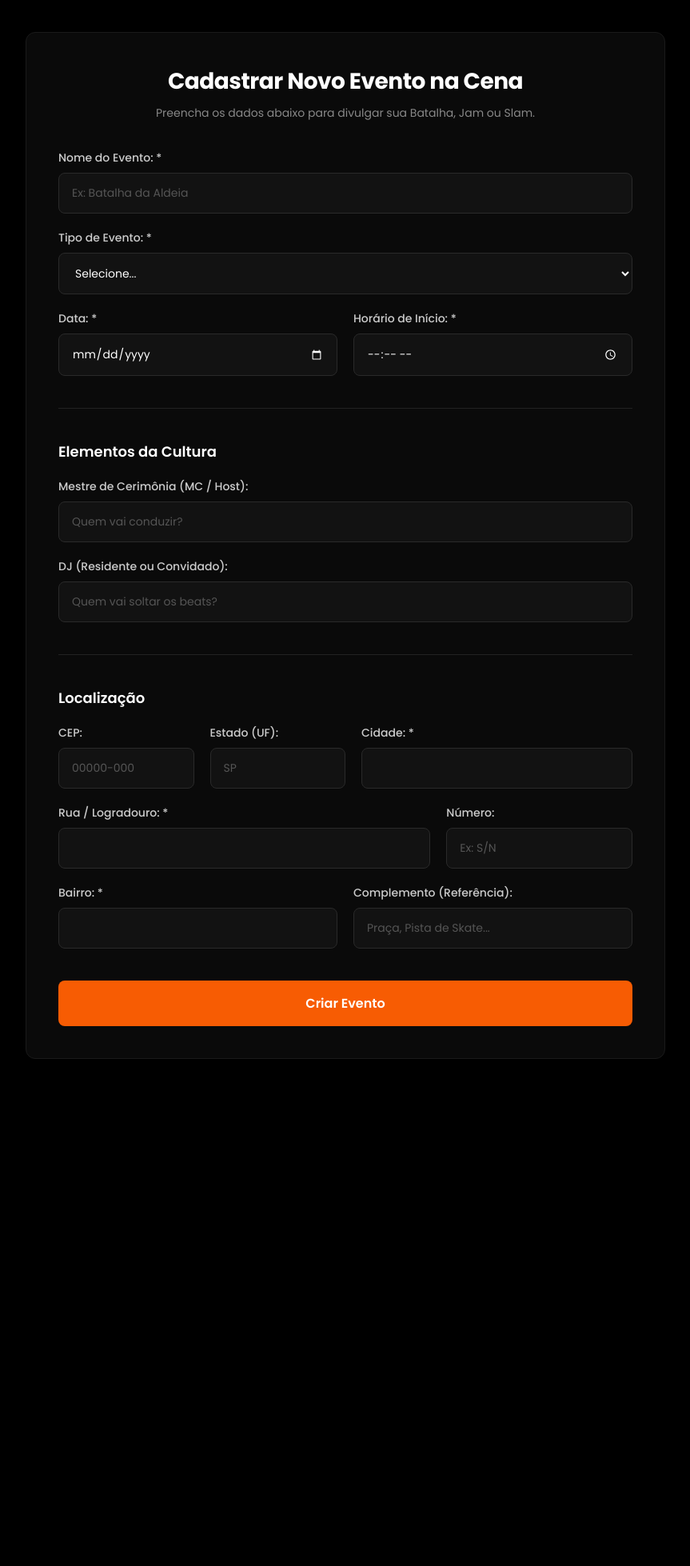
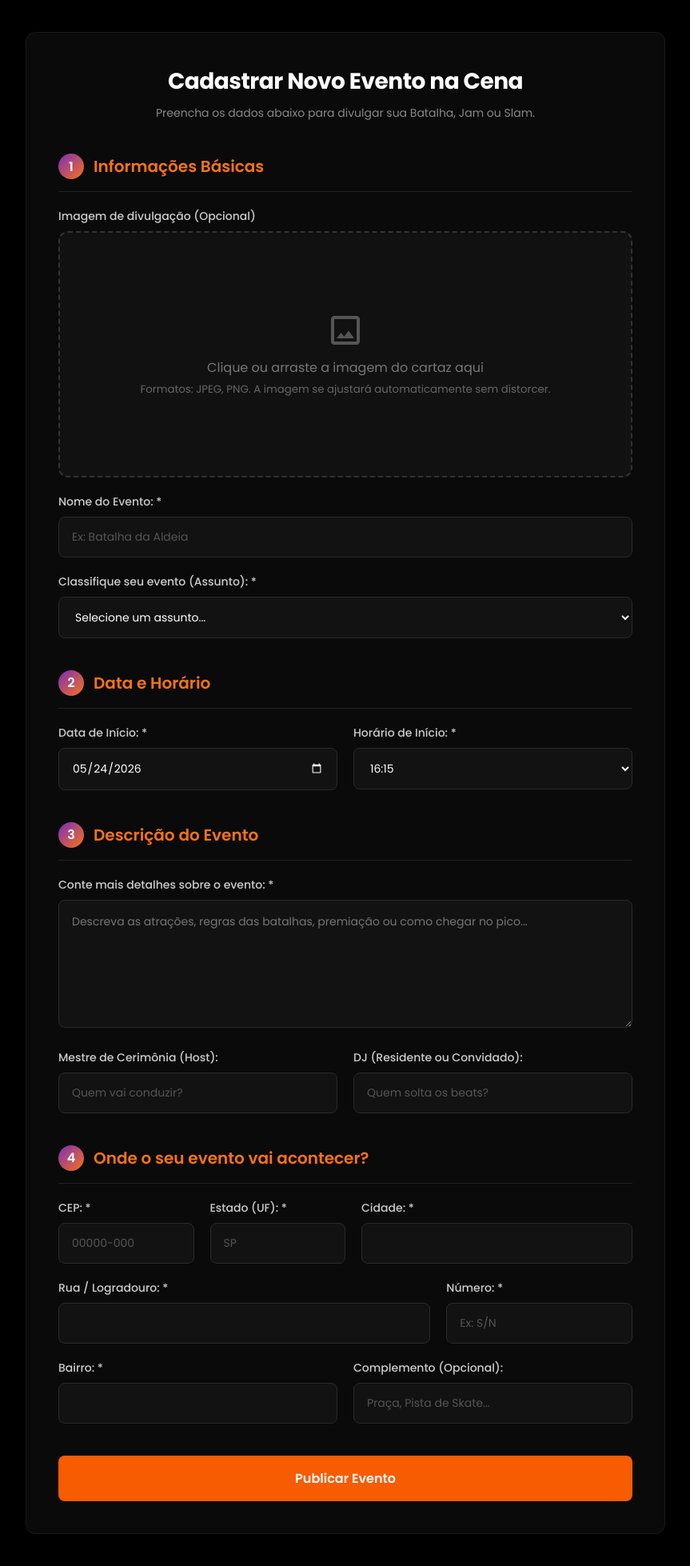
Before and after one commit to yangomestech/tcc, a PHP site: page /controllers/evento-process.php in a window 1280 px wide. Shown: the part 76-2034 px from the top of the page at 80% size, without its empty margins (208-1071 px from the left). Before the commit the page ends 1400 px from the top, so only its background shows below. Run offline with PHP 8.4, Linux system fonts and the light colour scheme; a user stored in the database is signed in; data comes from the database, SQL or seed files in the repository; a stand-in replaces the project's code that opens the database connection.

Commit message:
estilização do cadastro de eventos

```diff
--- a/assets/css/cadastro-evento.css
+++ b/assets/css/cadastro-evento.css
@@ -177,7 +177,7 @@ body {
 }
 
 .dropdown-list a:hover svg {
-    color: #0099ff;
+    color: #7b2cbf;
 }
 
 .dropdown-list .divider {
@@ -376,3 +376,118 @@ hr {
         padding: 20px;
     }
 }
+
+/* Adicione no final do seu arquivo cadastro-evento.css atual */
+
+/* === TÍTULOS NUMERADOS TEMATIZADOS === */
+.section-title {
+    color: #f97316;
+    font-size: 20px;
+    font-weight: 600;
+    margin: 40px 0 20px 0;
+    display: flex;
+    align-items: center;
+    gap: 12px;
+    border-bottom: 1px solid #222;
+    padding-bottom: 15px;
+}
+
+.section-title span.num {
+    background: linear-gradient(135deg, #7b2cbf, #f97316); /* Tema Roxo e Laranja */
+    color: #fff;
+    width: 32px;
+    height: 32px;
+    display: flex;
+    align-items: center;
+    justify-content: center;
+    border-radius: 50%;
+    font-size: 16px;
+}
+
+/* === CAIXA DE UPLOAD DE IMAGEM (ESTILO SYMPLA) === */
+.image-upload-box {
+    width: 100%;
+    aspect-ratio: 21 / 9; /* Mantém a proporção retangular de banner em qualquer tela */
+    background-color: #111;
+    border: 2px dashed #333;
+    border-radius: 12px;
+    display: flex;
+    justify-content: center;
+    align-items: center;
+    cursor: pointer;
+    position: relative;
+    overflow: hidden;
+    transition: all 0.3s ease;
+}
+
+.image-upload-box:hover {
+    border-color: #f97316;
+    background-color: #181818;
+}
+
+.image-upload-box input[type="file"] {
+    position: absolute;
+    width: 100%;
+    height: 100%;
+    opacity: 0;
+    cursor: pointer;
+    z-index: 10;
+}
+
+.upload-placeholder {
+    display: flex;
+    flex-direction: column;
+    align-items: center;
+    color: #777;
+    pointer-events: none;
+    text-align: center;
+    padding: 20px;
+}
+
+.upload-placeholder svg {
+    color: #555;
+    margin-bottom: 10px;
+    transition: color 0.3s ease;
+}
+
+.image-upload-box:hover .upload-placeholder svg {
+    color: #f97316;
+}
+
+/* MAGICA DA IMAGEM SEM DISTORÇÃO */
+.preview-image {
+    width: 100%;
+    height: 100%;
+    /* O "contain" ajusta automaticamente mantendo a proporção, preenchendo os vãos com fundo preto.
+       Se preferir que a imagem cubra e seja "recortada" nas bordas para ficar cheia, mude para "cover" */
+    object-fit: contain;
+    display: none;
+    position: absolute;
+    top: 0;
+    left: 0;
+    background-color: #000;
+}
+
+/* === TEXTAREA DA DESCRIÇÃO === */
+textarea.form-control {
+    width: 100%;
+    min-height: 160px;
+    padding: 16px;
+    background-color: #121212;
+    border: 1px solid #2a2a2a;
+    border-radius: 8px;
+    color: #ffffff;
+    font-size: 14px;
+    outline: none;
+    resize: vertical; /* Permite esticar apenas para baixo */
+    transition: all 0.3s ease;
+}
+
+textarea.form-control:focus {
+    border-color: #7b2cbf; /* Roxo do tema quando selecionado */
+    box-shadow: 0 0 0 3px rgba(123, 44, 191, 0.15);
+}
+
+select {
+    cursor: pointer;
+}
--- a/assets/css/styleDashboard.css
+++ b/assets/css/styleDashboard.css
@@ -582,7 +582,7 @@ footer {
 }
 
 .dropdown-list a:hover svg {
-    color: #0099ff; /* Azul sutil para manter o feedback visual ao passar o mouse */
+    color: #7b2cbf; /* Roxo sutil para manter o feedback visual ao passar o mouse */
 }
 
 .dropdown-list .divider {
--- /dev/null
+++ b/assets/js/cadastroEvento.js
@@ -0,0 +1,85 @@
+document.addEventListener("DOMContentLoaded", () => {
+
+    // 1. Lógica de exibição Condicional de Estilos de Dança
+    const tipoSelect = document.getElementById('id_tipo');
+    const blocoDanca = document.getElementById('bloco_estilos_danca');
+    const checkboxesDanca = document.querySelectorAll('.checkbox-estilo');
+
+    tipoSelect.addEventListener('change', function() {
+        const text = this.options[this.selectedIndex].text.toLowerCase();
+        // Se a opção selecionada for Dança ou Jam, mostramos os estilos
+        if(text.includes('dança') || text.includes('jam')) {
+            blocoDanca.style.display = 'block';
+        } else {
+            blocoDanca.style.display = 'none';
+            checkboxesDanca.forEach(cb => cb.checked = false); // Limpa as opções ocultas
+        }
+    });
+
+    // 2. Data Default: Amanhã
+    const dataInput = document.getElementById('data_evento');
+    const amanha = new Date();
+    amanha.setDate(amanha.getDate() + 1);
+    dataInput.value = amanha.toISOString().split('T')[0];
+
+    // 3. Horários (Select de 15 em 15 min) & Auto-Select
+    const horarioSelect = document.getElementById('horario_evento');
+    let agora = new Date();
+
+    // Calcula os próximos 15 minutos arredondados
+    let minutosAtuais = agora.getMinutes();
+    let resto = 15 - (minutosAtuais % 15);
+    let minutosAlvo = minutosAtuais + resto;
+    let horaAlvo = agora.getHours();
+
+    if (minutosAlvo >= 60) {
+        minutosAlvo -= 60;
+        horaAlvo += 1;
+    }
+    if (horaAlvo >= 24) horaAlvo = 0;
+
+    const formatTime = (h, m) => `${h.toString().padStart(2, '0')}:${m.toString().padStart(2, '0')}`;
+    const tempoAlvoStr = formatTime(horaAlvo, minutosAlvo);
+
+    for(let h = 0; h < 24; h++) {
+        for(let m = 0; m < 60; m += 15) {
+            let timeStr = formatTime(h, m);
+            let option = document.createElement('option');
+            option.value = timeStr + ":00"; // Salva no banco com segundos
+            option.text = timeStr;
+
+            // Marca o alvo calculado (ex: se entrou 11:46, marca 12:00)
+            if (timeStr === tempoAlvoStr) {
+                option.selected = true;
+            }
+            horarioSelect.appendChild(option);
+        }
+    }
+
+    // 4. Preview da Imagem de Upload (Modo Sympla, aspecto seguro)
+    const inputImagem = document.getElementById('imagem_evento');
+    const previewContainer = document.getElementById('image-preview-container');
+    const previewImage = document.getElementById('preview-image');
+    const uploadText = document.getElementById('upload-text');
+
+    inputImagem.addEventListener('change', function() {
+        const file = this.files[0];
+        if (file) {
+            const reader = new FileReader();
+            reader.onload = function(e) {
+                previewImage.src = e.target.result;
+                previewImage.style.display = 'block';
+                uploadText.style.display = 'none';
+                previewContainer.style.borderStyle = 'solid';
+                previewContainer.style.borderColor = '#f97316';
+            }
+            reader.readAsDataURL(file);
+        } else {
+            previewImage.style.display = 'none';
+            previewImage.src = '';
+            uploadText.style.display = 'flex';
+            previewContainer.style.borderStyle = 'dashed';
+            previewContainer.style.borderColor = '#333';
+        }
+    });
+});
--- a/config/conexao.php
+++ /dev/null
@@ -1,18 +0,0 @@
-<?php
-$host = "100.98.177.14";
-$user = "root";
-$pass = "root";
-$db = "tcc";
-
-try {
-    // Cria a conexão usando PDO
-    $conn = new PDO("mysql:host=$host;dbname=$db;charset=utf8mb4", $user, $pass);
-
-    // Configura o PDO para disparar exceções (Isso faz o bloco try/catch do cadastro funcionar perfeitamente)
-    $conn->setAttribute(PDO::ATTR_ERRMODE, PDO::ERRMODE_EXCEPTION);
-
-} catch (PDOException $e) {
-    // Se der erro, para o sistema e avisa
-    die("Erro de conexão. A cena está temporariamente fora do ar. :( " . $e->getMessage());
-}
-?>
--- a/controllers/cadastro-process.php
+++ b/controllers/cadastro-process.php
@@ -1,6 +1,6 @@
 <?php
 session_start();
-require_once __DIR__ . '/../config/conexao.php';
+require_once __DIR__ . '/../config/.conexao.php';
 
 if ($_SERVER['REQUEST_METHOD'] !== 'POST') {
     header('Location: ../views/cadastro.php');
--- a/controllers/evento-process.php
+++ b/controllers/evento-process.php
@@ -1,47 +1,65 @@
 <?php
 session_start();
 
-// 1. PROTEÇÃO DE ROTA E CONTROLE DE ACESSO
 if (!isset($_SESSION['id_usuario'])) {
     die("Acesso negado. Apenas usuários logados podem criar eventos.");
 }
 
-// 2. CONEXÃO COM O BANCO DE DADOS
-require_once '../config/conexao.php';
+require_once '../config/.conexao.php';
 
-$mensagem = ''; // Variável para armazenar mensagens de sucesso ou erro para a View
+$mensagem = '';
 
-// 3. PROCESSAMENTO DO FORMULÁRIO (POST)
 if ($_SERVER["REQUEST_METHOD"] == "POST") {
 
-    // Coleta dos dados
     $id_tipo        = $_POST['id_tipo'];
     $nome_evento    = $_POST['nome_evento'];
     $data_evento    = $_POST['data_evento'];
     $horario_evento = $_POST['horario_evento'];
+    $descricao      = $_POST['descricao'];
     $mc_host        = !empty($_POST['mc_host']) ? $_POST['mc_host'] : null;
     $dj             = !empty($_POST['dj']) ? $_POST['dj'] : null;
 
-    // Endereço
+    // Localização
     $cep         = $_POST['cep'];
     $estado      = $_POST['estado'];
     $cidade      = $_POST['cidade'];
     $bairro      = $_POST['bairro'];
     $rua         = $_POST['rua'];
-    $numero      = !empty($_POST['numero']) ? $_POST['numero'] : null;
+    $numero      = $_POST['numero'];
     $complemento = !empty($_POST['complemento']) ? $_POST['complemento'] : null;
 
-    // Array de estilos selecionados
     $estilos = isset($_POST['estilos']) ? $_POST['estilos'] : [];
+    $caminho_imagem = null;
 
+    // LÓGICA DE UPLOAD DE IMAGEM
+    if (isset($_FILES['imagem_evento']) && $_FILES['imagem_evento']['error'] === UPLOAD_ERR_OK) {
+        $extensao = strtolower(pathinfo($_FILES['imagem_evento']['name'], PATHINFO_EXTENSION));
+        $formatos_permitidos = ['jpg', 'jpeg', 'png', 'webp'];
+
+        if (in_array($extensao, $formatos_permitidos)) {
+            $novo_nome = uniqid('evento_') . '.' . $extensao;
+            $diretorio_destino = '../uploads/eventos/';
+
+            if (!is_dir($diretorio_destino)) {
+                mkdir($diretorio_destino, 0755, true);
+            }
+
+            if (move_uploaded_file($_FILES['imagem_evento']['tmp_name'], $diretorio_destino . $novo_nome)) {
+                $caminho_imagem = 'uploads/eventos/' . $novo_nome; // Caminho relativo salvo no banco
+            }
+        } else {
+            $mensagem = "<div class='msg-erro'>Formato de imagem inválido. Use JPG, PNG ou WEBP.</div>";
+        }
+    }
+
+    if(empty($mensagem)) {
         try {
-        // Transação PDO: Tudo ou nada
             $conn->beginTransaction();
 
             $sqlEvento = "INSERT INTO evento
-            (id_usuario, id_tipo, nome_evento, data_evento, horario_evento, mc_host, dj, cep, estado, cidade, bairro, rua, numero, complemento)
+                (id_usuario, id_tipo, nome_evento, data_evento, horario_evento, descricao, imagem_evento, mc_host, dj, cep, estado, cidade, bairro, rua, numero, complemento)
                 VALUES
-            (:id_usuario, :id_tipo, :nome_evento, :data_evento, :horario_evento, :mc_host, :dj, :cep, :estado, :cidade, :bairro, :rua, :numero, :complemento)";
+                (:id_usuario, :id_tipo, :nome_evento, :data_evento, :horario_evento, :descricao, :imagem_evento, :mc_host, :dj, :cep, :estado, :cidade, :bairro, :rua, :numero, :complemento)";
 
             $stmt = $conn->prepare($sqlEvento);
             $stmt->execute([
@@ -50,6 +68,8 @@ if ($_SERVER["REQUEST_METHOD"] == "POST") {
                 ':nome_evento'   => $nome_evento,
                 ':data_evento'   => $data_evento,
                 ':horario_evento'=> $horario_evento,
+                ':descricao'     => $descricao,
+                ':imagem_evento' => $caminho_imagem,
                 ':mc_host'       => $mc_host,
                 ':dj'            => $dj,
                 ':cep'           => $cep,
@@ -63,11 +83,9 @@ if ($_SERVER["REQUEST_METHOD"] == "POST") {
 
             $id_evento_gerado = $conn->lastInsertId();
 
-        // Inserção dos estilos de dança (se houver)
             if (!empty($estilos)) {
                 $sqlEstilo = "INSERT INTO ligacao_evento_estilo (id_evento, id_estilo_danca) VALUES (:id_evento, :id_estilo)";
                 $stmtEstilo = $conn->prepare($sqlEstilo);
-
                 foreach ($estilos as $id_estilo) {
                     $stmtEstilo->execute([
                         ':id_evento' => $id_evento_gerado,
@@ -77,20 +95,17 @@ if ($_SERVER["REQUEST_METHOD"] == "POST") {
             }
 
             $conn->commit();
-        $mensagem = "<div class='msg-sucesso'>Evento cadastrado com sucesso! A cena agradece.</div>";
+            $mensagem = "<div class='msg-sucesso'>Evento publicado com sucesso na cena!</div>";
 
         } catch (Exception $e) {
             $conn->rollBack();
-        $mensagem = "<div class='msg-erro'>Erro ao cadastrar evento. Tente novamente.</div>";
+            $mensagem = "<div class='msg-erro'>Erro ao salvar o evento: " . $e->getMessage() . "</div>";
+        }
     }
 }
 
-// 4. BUSCAS PARA PREENCHER O FORMULÁRIO DINAMICAMENTE
-// Essas variáveis serão utilizadas lá na View
 $tipos_evento = $conn->query("SELECT id_tipo, nome_tipo FROM tipo_evento ORDER BY nome_tipo")->fetchAll(PDO::FETCH_ASSOC);
 $estilos_danca = $conn->query("SELECT id_estilo_danca, nome_estilo FROM estilo_danca ORDER BY nome_estilo")->fetchAll(PDO::FETCH_ASSOC);
 
-// 5. CARREGAMENTO DA VIEW
-// Depois de toda a lógica feita, chamamos a interface visual
 require_once '../views/cadastro-evento.php';
 ?>
--- a/controllers/login-process.php
+++ b/controllers/login-process.php
@@ -1,6 +1,6 @@
 <?php
 session_start();
-require_once __DIR__ . '/../config/conexao.php';
+require_once __DIR__ . '/../config/.conexao.php';
 
 if ($_SERVER['REQUEST_METHOD'] !== 'POST') {
     header("Location: ../views/login.php");
--- a/views/cadastro-evento.php
+++ b/views/cadastro-evento.php
@@ -3,30 +3,15 @@ if (session_status() === PHP_SESSION_NONE) {
     session_start();
 }
 
-// Verifica login (descomente na versão final se necessário)
-// if (!isset($_SESSION['id_usuario'])) {
-//     header("Location: '/../views/login.php");
-//     exit();
-// }
-
 $username = $_SESSION['username'] ?? 'Usuário';
-
-// Lógica para pegar as iniciais do usuário
 $words = explode(" ", trim($username));
-$initials = "";
-if (count($words) >= 2) {
-    $initials = strtoupper(substr($words[0], 0, 1) . substr($words[1], 0, 1));
-} else {
-    $initials = strtoupper(substr($words[0], 0, 2));
-}
-
-// E-mail fallback
+$initials = count($words) >= 2 ? strtoupper(substr($words[0], 0, 1) . substr($words[1], 0, 1)) : strtoupper(substr($words[0], 0, 2));
 $email = $_SESSION['email_usuario'] ?? 'usuario@beatstreet.com';
 
-// Mock das variáveis de formulário (remova/adapte no seu código real)
+// Fallback de variáveis do controlador (para não quebrar a view se acessada diretamente)
 $mensagem = $mensagem ?? "";
-$tipos_evento = $tipos_evento ?? [['id_tipo'=>1, 'nome_tipo'=>'Batalha de Rima'], ['id_tipo'=>2, 'nome_tipo'=>'Jam de Breaking']];
-$estilos_danca = $estilos_danca ?? [['id_estilo_danca'=>1, 'nome_estilo'=>'Breaking'], ['id_estilo_danca'=>2, 'nome_estilo'=>'Popping']];
+$tipos_evento = $tipos_evento ?? [];
+$estilos_danca = $estilos_danca ?? [];
 ?>
 <!DOCTYPE html>
 <html lang="pt-BR">
@@ -39,11 +24,11 @@ $estilos_danca = $estilos_danca ?? [['id_estilo_danca'=>1, 'nome_estilo'=>'Break
 <body>
 
     <header class="header-sympla">
-        <a href="../views/dashboard.php" class="logo">
+        <a href="../controllers/dashboard-process.php" class="logo">
             BEA<span class="roxo">T</span>S<span class="laranja">T</span>REET
         </a>
 
-        <nav class="nav-links nav-desktop">
+<nav class="nav-links nav-desktop">
             <div class="user-menu-container">
                 <button class="user-profile-btn" id="userMenuBtn">
                     <svg class="hamburger-icon" viewBox="0 0 24 24" width="24" height="24"><path d="M3 18h18v-2H3v2zm0-5h18v-2H3v2zm0-7v2h18V6H3z" fill="currentColor"/></svg>
@@ -66,7 +51,7 @@ $estilos_danca = $estilos_danca ?? [['id_estilo_danca'=>1, 'nome_estilo'=>'Break
 
                         <li><a href="../controllers/evento-process.php"><svg viewBox="0 0 24 24" width="20" height="20"><path d="M12 2C6.48 2 2 6.48 2 12s4.48 10 10 10 10-4.48 10-10S17.52 2 12 2zm5 11h-4v4h-2v-4H7v-2h4V7h2v4h4v2z" fill="currentColor"/></svg> Criar evento</a></li>
 
-                        <li><a href="#"><svg viewBox="0 0 24 24" width="20" height="20"><path d="M19 4h-1V2h-2v2H8V2H6v2H5c-1.11 0-1.99.9-1.99 2L3 20c0 1.1.89 2 2 2h14c1.1 0 2-.9 2-2V6c0-1.1-.9-2-2-2zm0 16H5V10h14v10z" fill="currentColor"/></svg> Meus eventos</a></li>
+                        <li><a href="#"><svg viewBox="0 0 24 24" width="20" height="20"><path d="M19 4h-1V2h-2v2H8V2H6v2H5c-1.1 0-1.99.9-1.99 2L3 20c0 1.1.89 2 2 2h14c1.1 0 2-.9 2-2V6c0-1.1-.9-2-2-2zm0 16H5V10h14v10z" fill="currentColor"/></svg> Meus eventos</a></li>
 
                         <li class="divider"></li>
 
@@ -88,48 +73,40 @@ $estilos_danca = $estilos_danca ?? [['id_estilo_danca'=>1, 'nome_estilo'=>'Break
 
             <?= $mensagem ?>
 
-            <form method="POST" action="">
+            <form method="POST" action="../controllers/evento-process.php" enctype="multipart/form-data">
+
+                <h3 class="section-title"><span class="num">1</span> Informações Básicas</h3>
+
+                <div class="form-group">
+                    <label>Imagem de divulgação (Opcional)</label>
+                    <div class="image-upload-box" id="image-preview-container">
+                        <input type="file" id="imagem_evento" name="imagem_evento" accept="image/png, image/jpeg, image/webp">
+                        <div class="upload-placeholder" id="upload-text">
+                            <svg viewBox="0 0 24 24" width="48" height="48"><path d="M19 3H5c-1.1 0-2 .9-2 2v14c0 1.1.9 2 2 2h14c1.1 0 2-.9 2-2V5c0-1.1-.9-2-2-2zm0 16H5V5h14v14zm-5.04-6.71l-2.75 3.54-1.96-2.36L6.5 17h11l-3.54-4.71z" fill="currentColor"/></svg>
+                            <span>Clique ou arraste a imagem do cartaz aqui</span>
+                            <small style="color: #666; margin-top: 5px;">Formatos: JPEG, PNG. A imagem se ajustará automaticamente sem distorcer.</small>
+                        </div>
+                        <img id="preview-image" class="preview-image" src="" alt="Pré-visualização do Evento">
+                    </div>
+                </div>
+
                 <div class="form-group">
                     <label for="nome_evento">Nome do Evento: *</label>
                     <input type="text" id="nome_evento" name="nome_evento" placeholder="Ex: Batalha da Aldeia" required>
                 </div>
 
                 <div class="form-group">
-                    <label for="id_tipo">Tipo de Evento: *</label>
+                    <label for="id_tipo">Classifique seu evento (Assunto): *</label>
                     <select id="id_tipo" name="id_tipo" required>
-                        <option value="">Selecione...</option>
+                        <option value="">Selecione um assunto...</option>
                         <?php foreach ($tipos_evento as $tipo): ?>
                             <option value="<?= $tipo['id_tipo'] ?>"><?= htmlspecialchars($tipo['nome_tipo']) ?></option>
                         <?php endforeach; ?>
                     </select>
                 </div>
 
-                <div class="form-group row-flex">
-                    <div class="flex-1">
-                        <label for="data_evento">Data: *</label>
-                        <input type="date" id="data_evento" name="data_evento" required>
-                    </div>
-                    <div class="flex-1">
-                        <label for="horario_evento">Horário de Início: *</label>
-                        <input type="time" id="horario_evento" name="horario_evento" required>
-                    </div>
-                </div>
-
-                <hr>
-                <h3>Elementos da Cultura</h3>
-
-                <div class="form-group">
-                    <label for="mc_host">Mestre de Cerimônia (MC / Host):</label>
-                    <input type="text" id="mc_host" name="mc_host" placeholder="Quem vai conduzir?">
-                </div>
-
-                <div class="form-group">
-                    <label for="dj">DJ (Residente ou Convidado):</label>
-                    <input type="text" id="dj" name="dj" placeholder="Quem vai soltar os beats?">
-                </div>
-
                 <div class="form-group checkbox-group" id="bloco_estilos_danca">
-                    <label style="display: block; color: #fff; margin-bottom: 10px;">Estilos de Dança presentes no evento:</label>
+                    <label style="display: block; color: #fff; margin-bottom: 10px;">Quais estilos de dança estarão na roda? *</label>
                     <?php foreach ($estilos_danca as $estilo): ?>
                         <label>
                             <input type="checkbox" name="estilos[]" class="checkbox-estilo" value="<?= $estilo['id_estilo_danca'] ?>">
@@ -138,17 +115,45 @@ $estilos_danca = $estilos_danca ?? [['id_estilo_danca'=>1, 'nome_estilo'=>'Break
                     <?php endforeach; ?>
                 </div>
 
-                <hr>
-                <h3>Localização</h3>
+                <h3 class="section-title"><span class="num">2</span> Data e Horário</h3>
+                <div class="form-group row-flex">
+                    <div class="flex-1">
+                        <label for="data_evento">Data de Início: *</label>
+                        <input type="date" id="data_evento" name="data_evento" required onclick="this.showPicker()">
+                    </div>
+                    <div class="flex-1">
+                        <label for="horario_evento">Horário de Início: *</label>
+                        <select id="horario_evento" name="horario_evento" required>
+                            </select>
+                    </div>
+                </div>
+
+                <h3 class="section-title"><span class="num">3</span> Descrição do Evento</h3>
+                <div class="form-group">
+                    <label for="descricao">Conte mais detalhes sobre o evento: *</label>
+                    <textarea id="descricao" name="descricao" class="form-control" placeholder="Descreva as atrações, regras das batalhas, premiação ou como chegar no pico..." required></textarea>
+                </div>
 
                 <div class="form-group row-flex">
                     <div class="flex-1">
-                        <label for="cep">CEP:</label>
-                        <input type="text" id="cep" name="cep" maxlength="9" placeholder="00000-000">
+                        <label for="mc_host">Mestre de Cerimônia (Host):</label>
+                        <input type="text" id="mc_host" name="mc_host" placeholder="Quem vai conduzir?">
                     </div>
                     <div class="flex-1">
-                        <label for="estado">Estado (UF):</label>
-                        <input type="text" id="estado" name="estado" maxlength="2" placeholder="SP">
+                        <label for="dj">DJ (Residente ou Convidado):</label>
+                        <input type="text" id="dj" name="dj" placeholder="Quem solta os beats?">
+                    </div>
+                </div>
+
+                <h3 class="section-title"><span class="num">4</span> Onde o seu evento vai acontecer?</h3>
+                <div class="form-group row-flex">
+                    <div class="flex-1">
+                        <label for="cep">CEP: *</label>
+                        <input type="text" id="cep" name="cep" maxlength="9" placeholder="00000-000" required>
+                    </div>
+                    <div class="flex-1">
+                        <label for="estado">Estado (UF): *</label>
+                        <input type="text" id="estado" name="estado" maxlength="2" placeholder="SP" required>
                     </div>
                     <div class="flex-2">
                         <label for="cidade">Cidade: *</label>
@@ -162,8 +167,8 @@ $estilos_danca = $estilos_danca ?? [['id_estilo_danca'=>1, 'nome_estilo'=>'Break
                         <input type="text" id="rua" name="rua" required>
                     </div>
                     <div class="flex-1">
-                        <label for="numero">Número:</label>
-                        <input type="text" id="numero" name="numero" placeholder="Ex: S/N">
+                        <label for="numero">Número: *</label>
+                        <input type="text" id="numero" name="numero" placeholder="Ex: S/N" required>
                     </div>
                 </div>
 
@@ -173,12 +178,12 @@ $estilos_danca = $estilos_danca ?? [['id_estilo_danca'=>1, 'nome_estilo'=>'Break
                         <input type="text" id="bairro" name="bairro" required>
                     </div>
                     <div class="flex-1">
-                        <label for="complemento">Complemento (Referência):</label>
+                        <label for="complemento">Complemento (Opcional):</label>
                         <input type="text" id="complemento" name="complemento" placeholder="Praça, Pista de Skate...">
                     </div>
                 </div>
 
-                <button type="submit" class="btn-submit">Criar Evento</button>
+                <button type="submit" class="btn-submit">Publicar Evento</button>
             </form>
         </div>
     </main>
```
Lines whose indentation alone changed are shown as unchanged.
